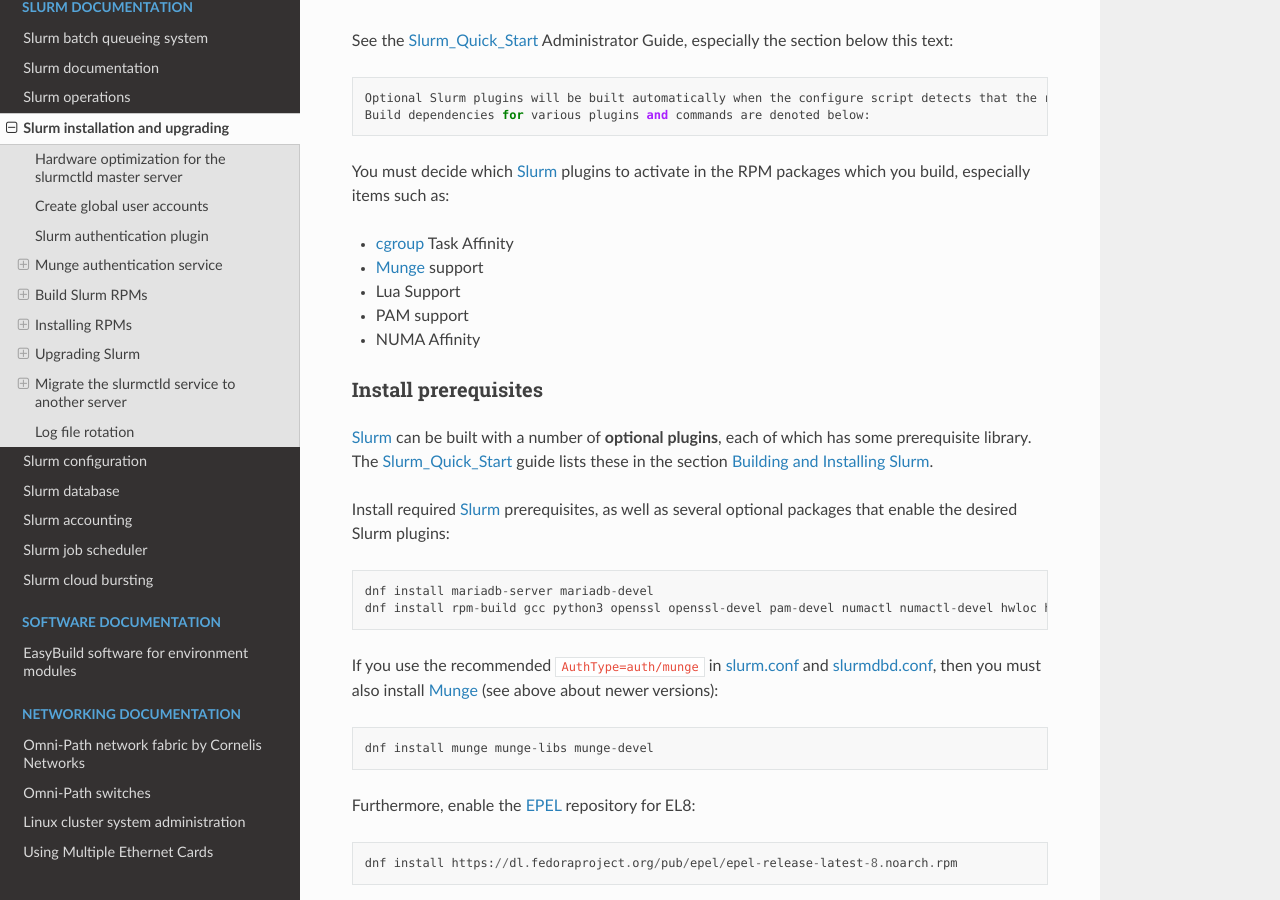
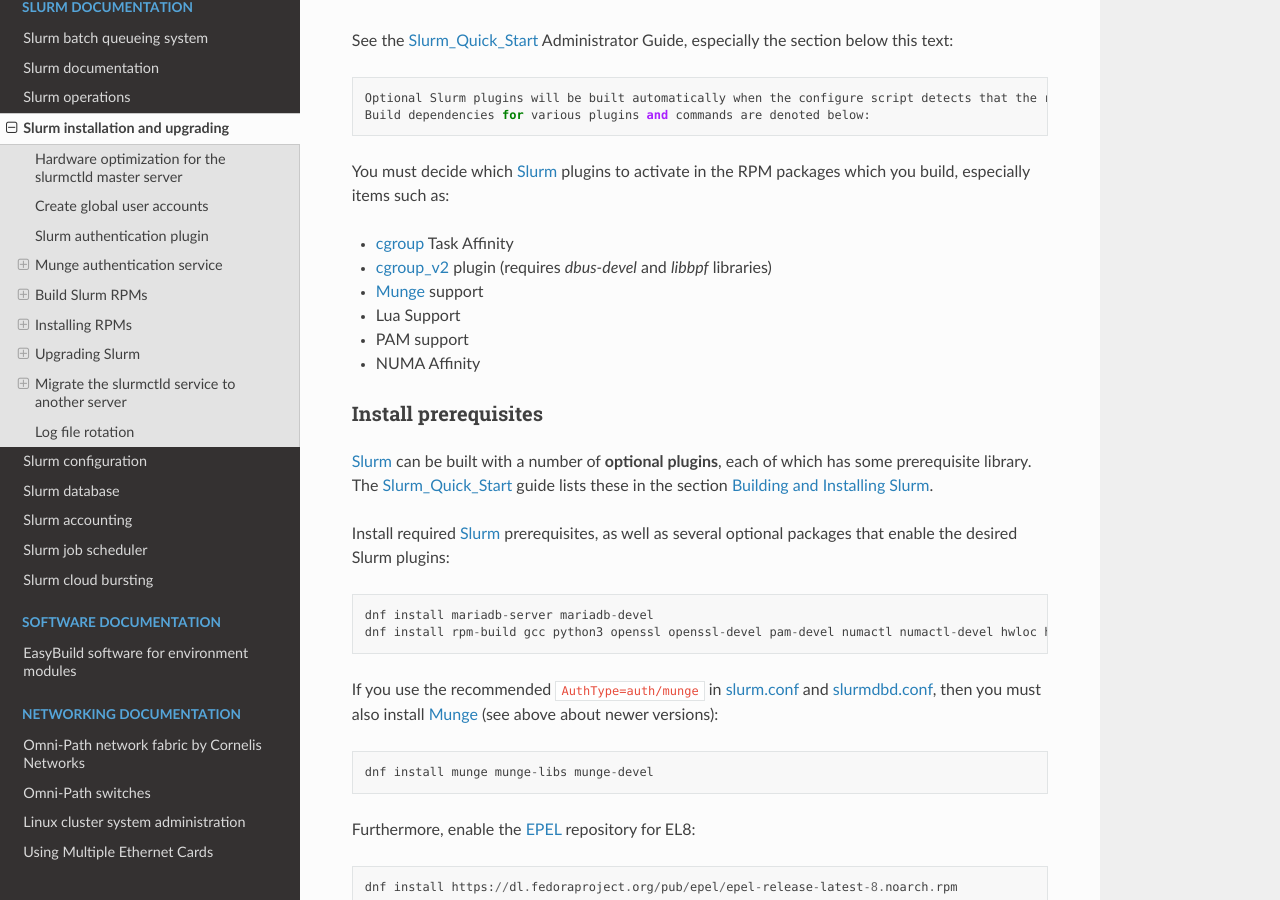
Before and after one commit to OleHolmNielsen/Niflheim_system, a Sphinx documentation site: the page built from docs/Slurm_installation.rst, in a window 1280 px wide and 900 px high, scrolled down 4887 px. Built offline with Sphinx 7.4.7 and the Read the Docs theme 2.0.0, drawn with Linux system fonts in a browser that asks for light colours.

Commit message:
Added link to cgroup_v2 plugin

```diff
--- a/docs/Slurm_installation.rst
+++ b/docs/Slurm_installation.rst
@@ -212,12 +212,14 @@
 You must decide which Slurm_ plugins to activate in the RPM packages which you build, especially items such as:
 
 * cgroup_ Task Affinity
+* cgroup_v2_ plugin (requires `dbus-devel` and `libbpf` libraries)
 * Munge_ support
 * Lua Support
 * PAM support
 * NUMA Affinity
 
 .. _cgroup: https://slurm.schedmd.com/cgroups.html
+.. _cgroup_v2: https://slurm.schedmd.com/cgroup_v2.html
 
 Install prerequisites
 ---------------------
```
